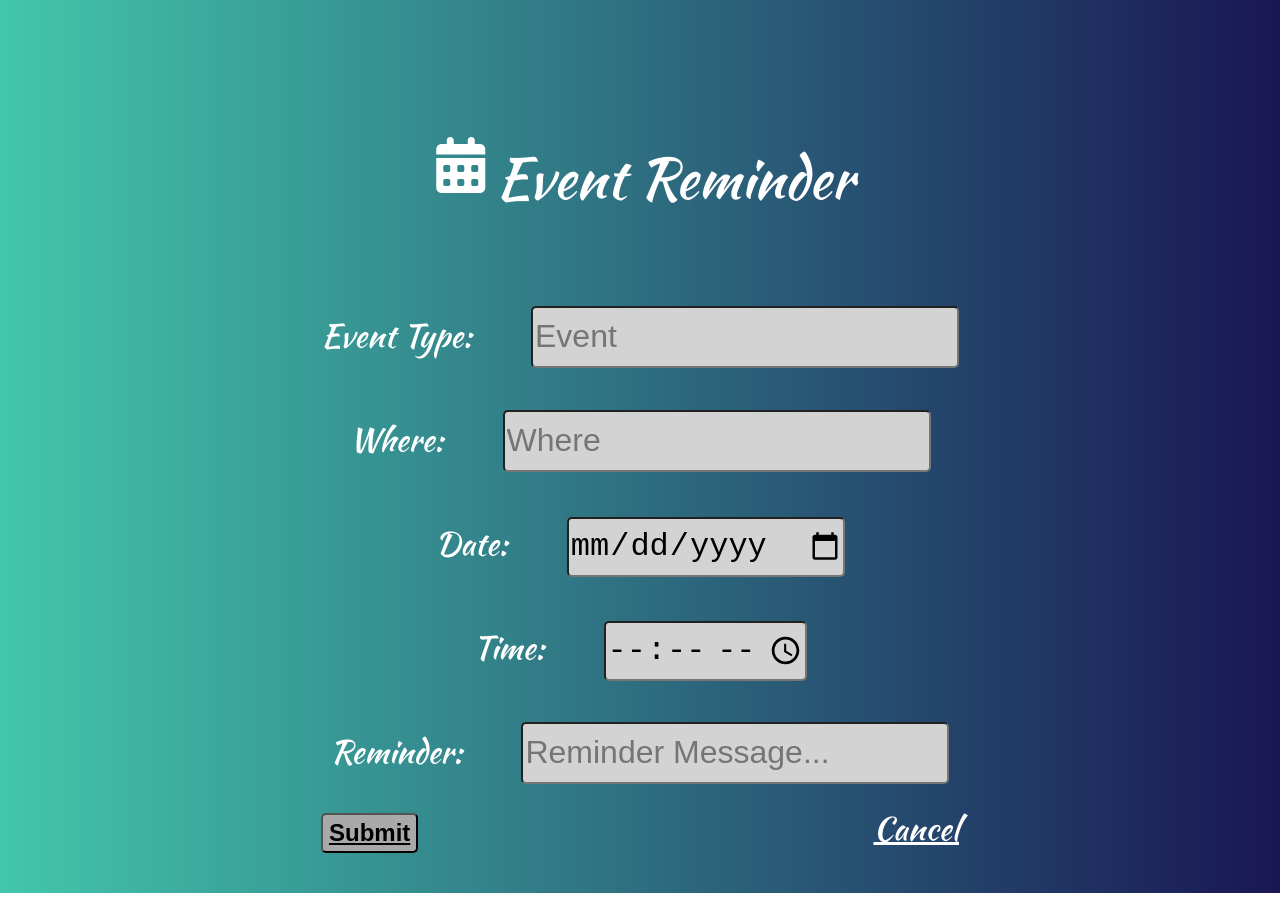
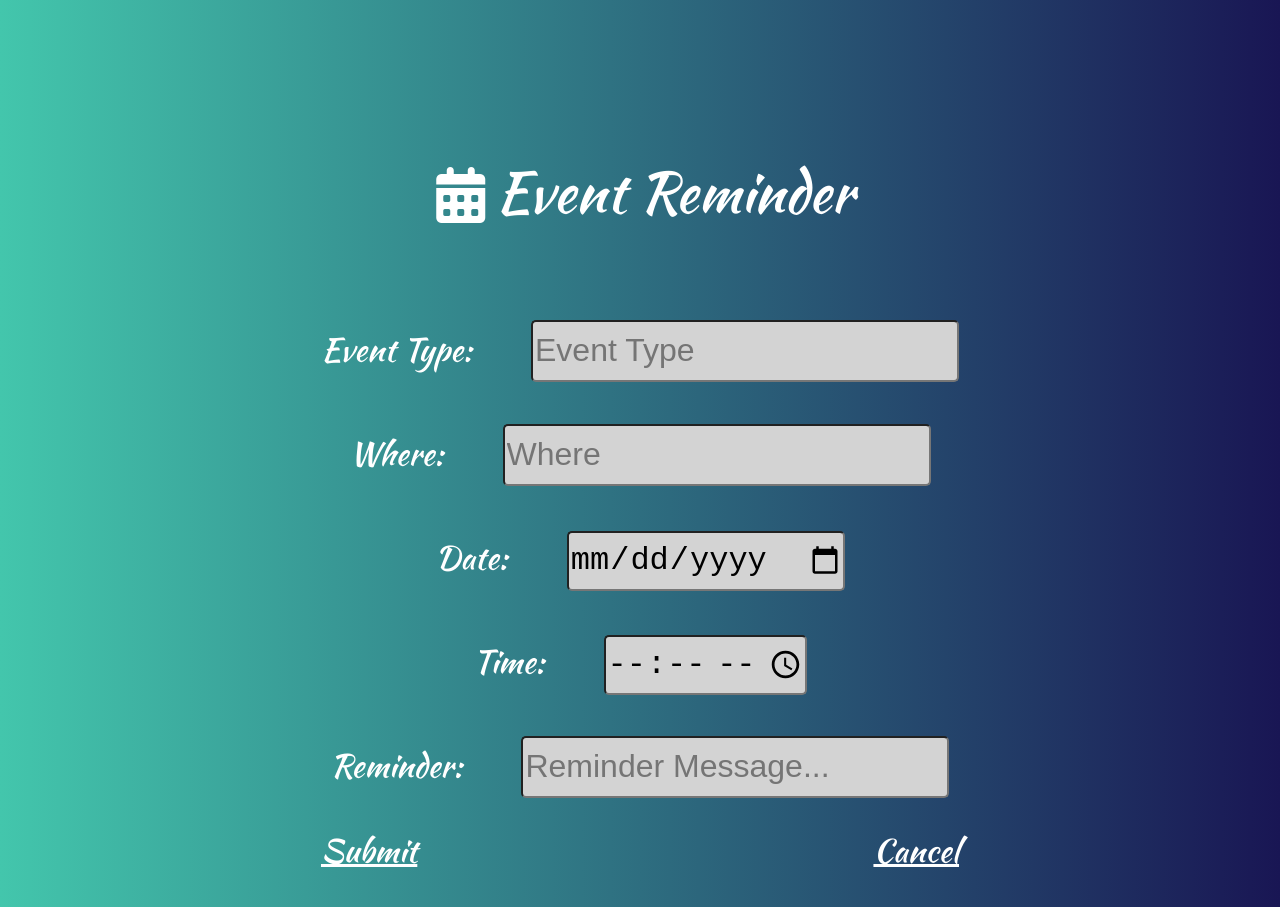
Before and after one commit to emgrebe/Family-Reminders-App, a React (Create React App) app: page /events in a window 1280 px wide. Shown: the part 140-1047 px from the top of the page. Built offline with nearby package versions, Linux system fonts and the light colour scheme.

Commit message:
all inputs allow you to type

```diff
--- a/src/pages/BirthdayReminder/BirthdayReminder.css
+++ b/src/pages/BirthdayReminder/BirthdayReminder.css
@@ -21,6 +21,7 @@
   height: 8vh;
 }
 
-.btn {
-  height: 5vh;
+.btn-default {
+  font-size: 4vh;
+  margin-top: 3vh;
 }
--- a/src/pages/BirthdayReminder/BirthdayReminder.jsx
+++ b/src/pages/BirthdayReminder/BirthdayReminder.jsx
@@ -9,6 +9,12 @@ class BirthdayReminder extends Component {
     reminder: ''
   };
 
+  handleChange = (e) => {
+    this.setState({
+      [e.target.name] : e.target.value
+    });
+  }
+
   render() {
     return (
       <div className="BirthdayReminder">
@@ -17,25 +23,25 @@ class BirthdayReminder extends Component {
           <div className="form-group">
             <div className="col-sm-12">
               <span>Name: </span>&nbsp;&nbsp;&nbsp;
-              <input type="name" className="form-control" placeholder="Name" value={this.state.name} name="name" />
+              <input type="name" className="form-control" placeholder="Name" value={this.state.name} name="name" onChange={this.handleChange} />
             </div>
           </div>
           <div className="form-group">
             <div className="col-sm-12">
               <span>Date: </span>&nbsp;&nbsp;&nbsp;
-              <input type="date" className="form-control" placeholder="Date" value={this.state.date} name="date" />
+              <input type="date" className="form-control" placeholder="Date" value={this.state.date} name="date" onChange={this.handleChange} />
             </div>
           </div>
           <div className="form-group">
             <div className="col-sm-12">
               <span>Reminder: </span>&nbsp;&nbsp;&nbsp;
-              <input type="reminder" className="form-control" placeholder="Reminder Message..." value={this.state.reminder} name="reminder" />
+              <input type="reminder" className="form-control" placeholder="Reminder Message..." value={this.state.reminder} name="reminder" onChange={this.handleChange} />
             </div>
           </div>
           <div className="form-group">
             <div className="col-sm-12 text-center">
-              <button className="btn btn-default">Submit</button>&nbsp;&nbsp;&nbsp;
-              <Link to='/' className='cancel'>Cancel</Link>
+              <Link to='/myprofile' className="btn-default">Submit</Link>&nbsp;&nbsp;&nbsp;
+              <Link to='/' className='btn-default'>Cancel</Link>
             </div>
           </div>
         </form>
--- a/src/pages/EventReminder/EventReminder.css
+++ b/src/pages/EventReminder/EventReminder.css
@@ -21,12 +21,7 @@
   height: 8vh;
 }
 
-.btn, .cancel {
-  font-size: 3vh;
+.btn-default {
+  font-size: 4vh;
   margin-top: 3vh;
 }
-
-.cancel {
-  font-size: 4vh;
-  margin-top: 2vh;
-}
--- a/src/pages/EventReminder/EventReminder.jsx
+++ b/src/pages/EventReminder/EventReminder.jsx
@@ -11,6 +11,12 @@ class EventReminder extends Component {
     reminder: ''
   };
 
+  handleChange = (e) => {
+    this.setState({
+      [e.target.name] : e.target.value
+    });
+  }
+
   render() {
     return (
       <div className="EventReminder">
@@ -19,37 +25,37 @@ class EventReminder extends Component {
           <div className="form-group">
             <div className="col-sm-12">
               <span className="txt">Event Type: </span>&nbsp;&nbsp;&nbsp;
-              <input type="event" className="form-control" placeholder="Event" value={this.state.event} name="event" />
+              <input type="event" className="form-control" placeholder="Event Type" value={this.state.event} name="event" onChange={this.handleChange} />
             </div>
           </div>
           <div className="form-group">
             <div className="col-sm-12">
               <span className="txt">Where: </span>&nbsp;&nbsp;&nbsp;
-              <input type="where" className="form-control" placeholder="Where" value={this.state.where} name="where" />
+              <input type="where" className="form-control" placeholder="Where" value={this.state.where} name="where" onChange={this.handleChange} />
             </div>
           </div>
           <div className="form-group">
             <div className="col-sm-12">
               <span className="txt">Date: </span>&nbsp;&nbsp;&nbsp;
-              <input type="date" className="form-control" placeholder="Date" value={this.state.date} name="date" />
+              <input type="date" className="form-control" placeholder="Date" value={this.state.date} name="date" onChange={this.handleChange} />
             </div>
           </div>
           <div className="form-group">
             <div className="col-sm-12">
               <span className="txt">Time: </span>&nbsp;&nbsp;&nbsp;
-              <input type="time" className="form-control" placeholder="Time" value={this.state.time} name="time" />
+              <input type="time" className="form-control" placeholder="Time" value={this.state.time} name="time" onChange={this.handleChange} />
             </div>
           </div>
           <div className="form-group">
             <div className="col-sm-12">
               <span className="txt">Reminder: </span>&nbsp;&nbsp;&nbsp;
-              <input type="reminder" className="form-control" placeholder="Reminder Message..." value={this.state.reminder} name="reminder" />
+              <input type="reminder" className="form-control" placeholder="Reminder Message..." value={this.state.reminder} name="reminder" onChange={this.handleChange} />
             </div>
           </div>
           <div className="form-group">
             <div className="col-sm-12 text-center">
-              <button className="btn btn-default">Submit</button>&nbsp;&nbsp;&nbsp;
-              <Link to='/' className='cancel'>Cancel</Link>
+              <Link to='/myprofile' className="btn-default">Submit</Link>&nbsp;&nbsp;&nbsp;
+              <Link to='/' className='btn-default'>Cancel</Link>
             </div>
           </div>
         </form>
--- a/src/pages/FamilyInfo/FamilyInfo.css
+++ b/src/pages/FamilyInfo/FamilyInfo.css
@@ -24,3 +24,7 @@
 .btn {
   height: 5vh;
 }
+
+i {
+  margin-top: 2vh;
+}
--- a/src/pages/FamilyInfo/FamilyInfo.jsx
+++ b/src/pages/FamilyInfo/FamilyInfo.jsx
@@ -10,6 +10,12 @@ class FamilyInfo extends React.Component {
     birthday: Date
   };
 
+  handleChange = (e) => {
+    this.setState({
+      [e.target.name] : e.target.value
+    });
+  }
+
   render() {
     return (
       <div className="FamilyInfo">
@@ -18,31 +24,31 @@ class FamilyInfo extends React.Component {
           <div className="form-group">
             <div className="col-sm-12">
               <span className="txt">Name: </span>&nbsp;&nbsp;&nbsp;
-              <input type="name" className="form-control" placeholder="Name" value={this.state.name} name="name" />
+              <input type="name" className="form-control" placeholder="Name" value={this.state.name} name="name" onChange={this.handleChange} />
             </div>
           </div>
           <div className="form-group">
             <div className="col-sm-12">
               <span className="txt">Email: </span>&nbsp;&nbsp;&nbsp;
-              <input type="email" className="form-control" placeholder="Email" value={this.state.email} name="email" />
+              <input type="email" className="form-control" placeholder="Email" value={this.state.email} name="email" onChange={this.handleChange} />
             </div>
           </div>
           <div className="form-group">
             <div className="col-sm-12">
               <span className="txt">Phone: </span>&nbsp;&nbsp;&nbsp;
-              <input type="phone" className="form-control" placeholder="Phone Number" value={this.state.phone} name="phone" />
+              <input type="phone" className="form-control" placeholder="Phone Number" value={this.state.phone} name="phone" onChange={this.handleChange} />
             </div>
           </div>
           <div className="form-group">
             <div className="col-sm-12">
               <span className="txt">Birthday: </span>&nbsp;&nbsp;&nbsp;
-              <input type="date" className="form-control" placeholder="Birthday" value={this.state.birthday} name="birthday" />
+              <input type="date" className="form-control" placeholder="Birthday" value={this.state.birthday} name="birthday" onChange={this.handleChange} />
             </div>
           </div>
           <div className="form-group">
             <div className="col-sm-12 text-center">
-              <button className="btn btn-default">Submit</button>&nbsp;&nbsp;&nbsp;
-              <Link to='/' className='cancel'>Cancel</Link>
+              <Link to='/myprofile' className="btn-default">Submit</Link>&nbsp;&nbsp;&nbsp;
+              <Link to='/' className='btn-default'>Cancel</Link>
             </div>
           </div>
         </form>
--- a/src/pages/WelcomePage/WelcomePage.css
+++ b/src/pages/WelcomePage/WelcomePage.css
@@ -29,16 +29,19 @@
   display: flex;
   justify-content: center;
   align-items: center;
-  font-size: 6vh;
+  font-size: 4vh;
   color: black;
 }
 
 a.btn {
-  height: 100%;
-  width: 100%;
+  height: 90%;
   background: lightgray;
 
 }
 .btn:hover {
   color: #229780;
 }
+
+i {
+  margin-bottom: 2vh;
+}
```
